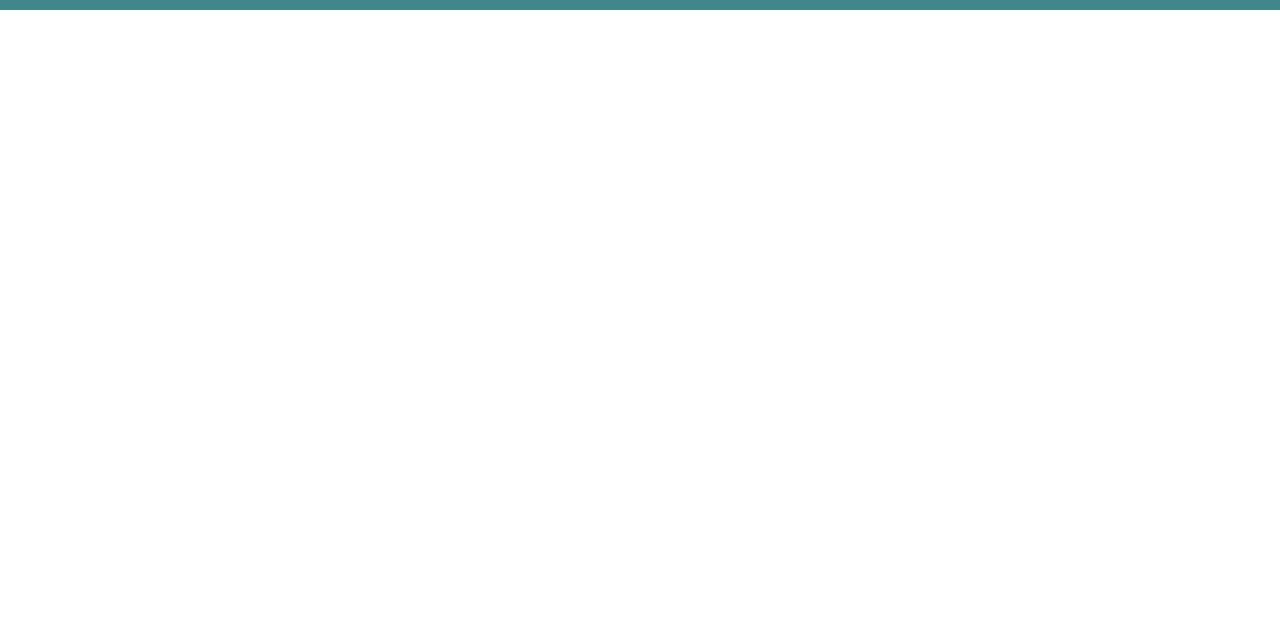
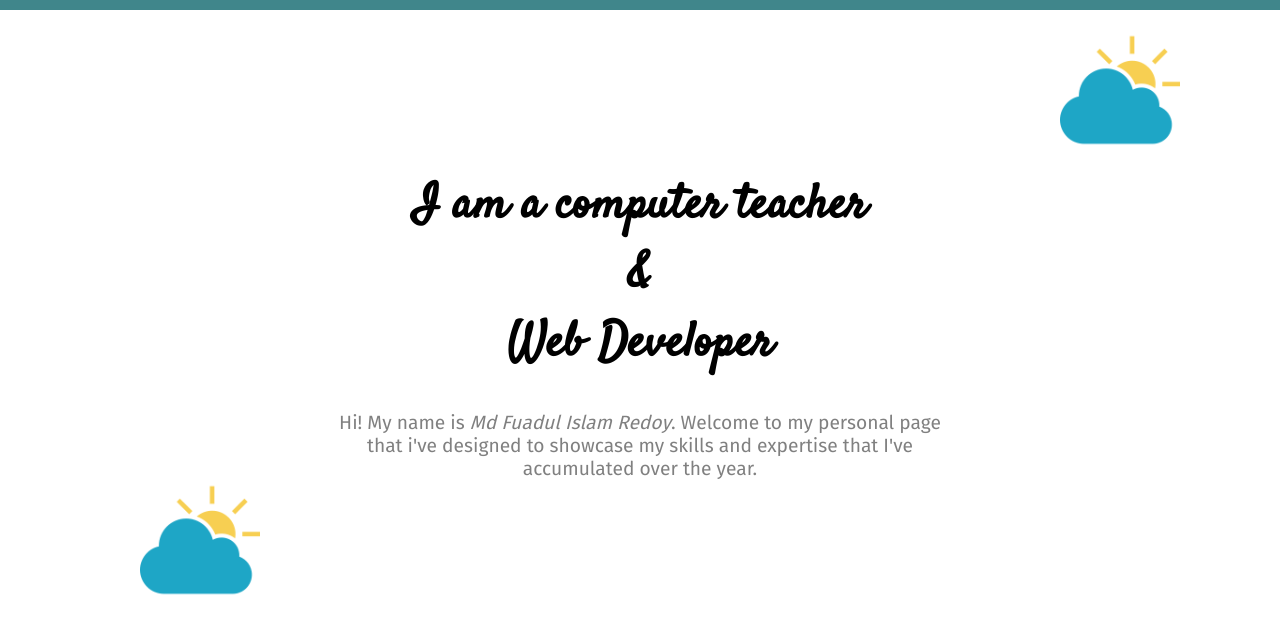
Before and after one commit to redoy1102/My-Professional-Web-Portfolio, a plain HTML site: page index.html in a window 1280 px wide. Shown: the part 136-770 px from the top of the page. Drawn offline with Linux system fonts and the light colour scheme.

Commit message:
Profile section complete

```diff
--- a/desktop.css
+++ b/desktop.css
@@ -12,6 +12,7 @@
 .col-11 {width: 91.66%;}
 .col-12 {width: 100%;}
 
+/* navbar designs start here */
 .nav-logo{
     text-align: left;
 }
@@ -30,3 +31,39 @@
     margin: 20px 0;
     background-color: transparent;
 }
+/* navbar designs end here */
+
+/* profile designs starts here */
+
+.profile .top-weather-icon{
+    right: 100px;
+    width: 120px;
+    transition: width 2s, transform 2s;
+
+}
+
+.profile .top-weather-icon:hover{
+    width: 140px
+}
+
+.profile-desc p{
+    color: grey;
+    margin: 0 auto;
+    text-align: center;
+    margin-bottom: 10px;
+    width: 50%;
+}
+
+.profile .bottom-weather-icon{
+    bottom: 20px;
+    left: 140px;
+    width: 120px;
+    transition: width 2s, transform 2s;
+
+}
+
+.profile .bottom-weather-icon:hover{
+    width: 140px;
+}
+
+/* profile designs ends here */
--- a/index.css
+++ b/index.css
@@ -14,6 +14,11 @@ a{
     color: white;
     font-size: 1.3rem;
     text-decoration: none;
+}
+
+p{
+    font-size:1.2rem;
+    text-align: justify;
 }
 
 [class*="col-"]{
@@ -54,11 +59,56 @@ a{
     background-color: grey;
 }
 
-
-
-
 .navbar::after{
     content: '';
     display:table;
     clear:both;
 }
+
+.profile{
+    padding:130px 10px;
+    position: relative;
+    text-align: center;
+}
+
+.profile .top-weather-icon{
+    position: absolute;
+    right: 60px;
+    top: 20px;
+    transition:transform 2s;
+
+}
+
+.profile .top-weather-icon:hover{
+    transform: rotate(360deg);
+}
+
+.profile-desc h1{
+    font-family: 'satisfy', cursive;
+    font-size: 3rem;
+}
+
+.profile-desc p{
+    color: grey;
+    margin: 0 auto 20px auto;
+    text-align: center;
+    width: 90%;
+}
+/* bottom icon */
+.profile .bottom-weather-icon{
+    position: absolute;
+    left : 60px;
+    bottom: px;
+    transition: transform 2s;
+
+}
+
+.profile .bottom-weather-icon:hover{
+    transform: rotate(360deg);
+}
+
+.profile::after{
+    content:'';
+    display: table;
+    clear: both;
+}
--- a/index.html
+++ b/index.html
@@ -12,6 +12,7 @@
 
 </head>
 <body>
+    <!-- navbar start from here -->
    <div class="navbar">
         <div class="nav-logo col-2">
             <img src="images/SHIKKHANGON BD logo .png" height="50px"alt="">
@@ -28,5 +29,25 @@
             <a href="#">Contact Me</a>
         </div>
    </div>
+<!-- navbar ends -->
+
+
+<!-- profile start form here -->
+<div class="profile">
+    <img class="top-weather-icon" src="images/image.png" alt="top-weather-icon">
+    <div class="profile-desc">
+        <h1>I am a computer teacher <br> & <br> Web Developer</h1>
+        <p>Hi! My name is <i>Md Fuadul Islam Redoy</i>. Welcome to my personal page that i've designed to showcase my skills and expertise that I've accumulated over the year.</p>
+    </div>
+    <img class="bottom-weather-icon" src="images/image.png" alt="top-weather-icon">
+</div>
+<!-- profile end form here -->
+
+
+
+
+
+
+
 </body>
 </html>
```
Also changed, not shown: images/image.png (added).
